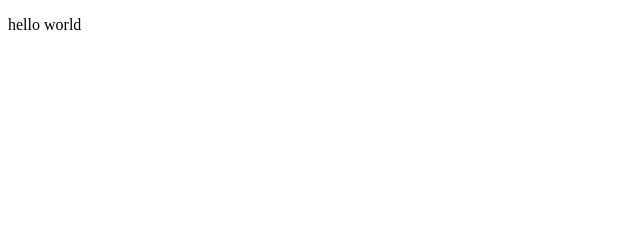
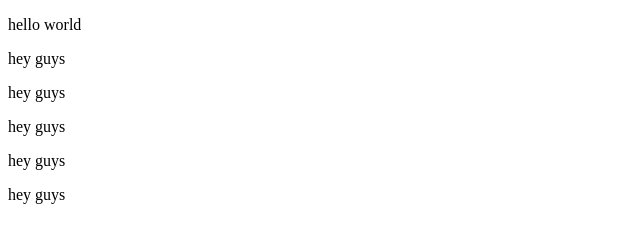
Before and after one commit to Mostafa-Bkry/crap-pprtfolio, a plain HTML site: page index.html in a window 1280 px wide. Shown: the whole page, without its empty margins (0-640 px from the left). Drawn offline with Linux system fonts and the light colour scheme.

Commit message:
added some paragraphs

```diff
--- a/index.html
+++ b/index.html
@@ -6,5 +6,10 @@
   </head>
   <body>
     <p>hello world</p>
+    <p>hey guys</p>
+    <p>hey guys</p>
+    <p>hey guys</p>
+    <p>hey guys</p>
+    <p>hey guys</p>
   </body>
 </html>
```
